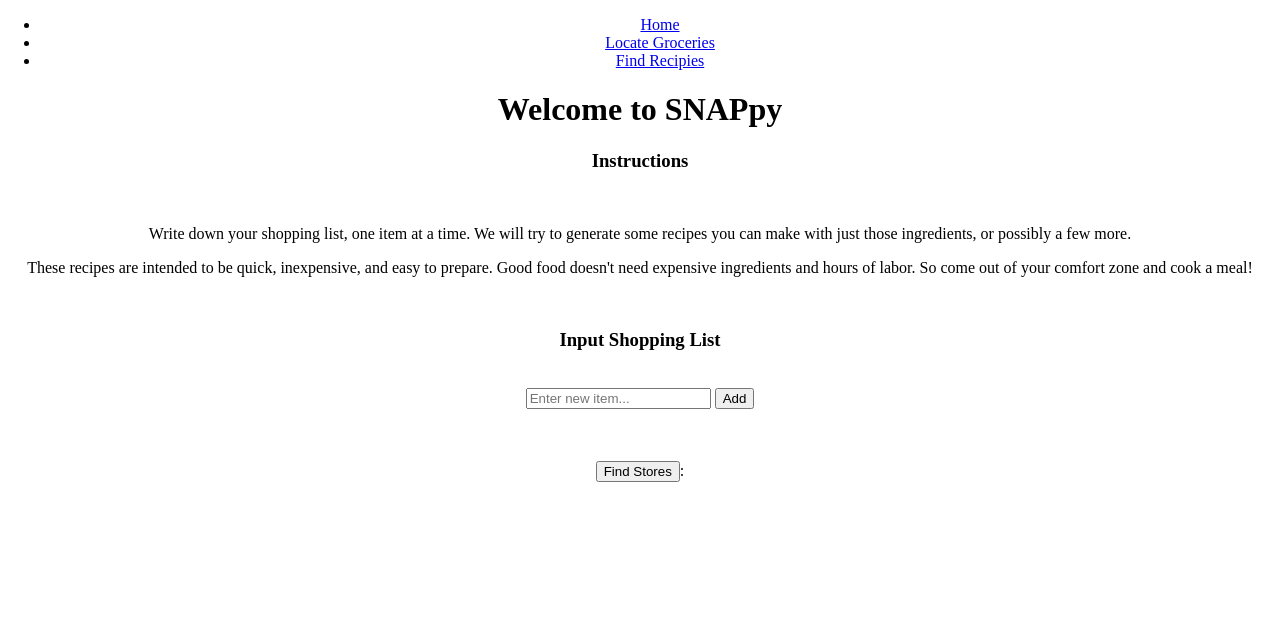
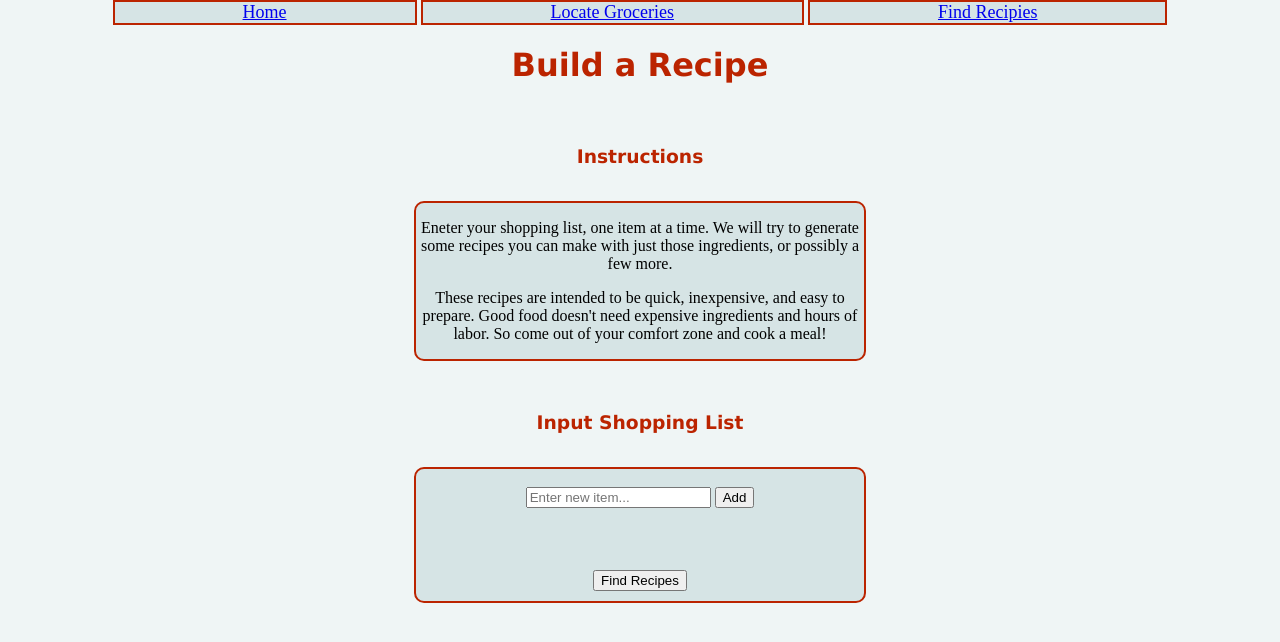
Before and after one commit to jekhi5/SNAPpy, a Django app: template backend/snap/templates/shoppinglist.html in a window 1280 px wide. Shown: the top 642 px of the page. Run offline with Django 3.2, Linux system fonts and the light colour scheme; the template is opened without the code that fills it, so the values that code supplies are empty.

Commit message:
satisfactory stlyle

```diff
--- /dev/null
+++ b/backend/snap/static/global_style.css
@@ -0,0 +1,81 @@
+body {
+    text-align: center;
+    margin: 0;
+    background-color: #EFF5F5;
+}
+
+.content-box {
+    border: 2px solid #BB2400;
+    background-color: #D6E4E5;
+    max-width: 35%;
+    font-size: 16px;
+    margin: auto;
+    display: block;
+    border-radius: 10px;
+}
+
+#topnav-container {
+    position: fixed;
+    margin: 0;
+    padding: 0;
+    top: 0;
+    width: 100%;
+    text-align: justify;
+    color: #EB6440;
+}
+
+#topnav {
+    list-style-type: none;
+    display: block;
+    margin: 0;
+    padding: 0;
+    top: 0;
+    width: 100%;
+    overflow: hidden;
+    text-align: center;
+    color: #EB6440;
+}
+
+.nav-item {
+    display: inline-block;
+    background-color: #D6E4E5;
+    color: #EB6440;
+    font-size: large;
+    padding-left: 10%;
+    padding-right: 10%;
+    border: 2px solid #BB2400;
+    text-decoration: italic;
+    text-align: center;
+    margin: auto;
+    max-width: 15%;
+}
+
+.nav-item:hover {
+    background-color: #A6B4B5;
+    color: #BB2400;
+}
+
+h1 {
+    padding: 25px;
+    color: #BB2400;
+    font-family: Verdana, Geneva, Tahoma, sans-serif;
+}
+
+h3 {
+    padding: 15px;
+    color: #BB2400;
+    font-family: Verdana, Geneva, Tahoma, sans-serif;
+}
+
+.new-item {
+    background-color:#D6E4E5;
+    position:
+}
+
+#shopping-list {
+    list-style-type: none;
+}
+
+#submit {
+    margin: 10px;
+}
--- a/backend/snap/static/shopping_list.js
+++ b/backend/snap/static/shopping_list.js
@@ -30,7 +30,7 @@
 // sends the current shopping list
 let sendList = () => {
     // disable the button until the list is altered.
-    document.getElementById('submit').onclick = "";
+    //document.getElementById('submit').onclick = "";
 
     const items = summarize_list();
 
--- a/backend/snap/templates/shoppinglist.html
+++ b/backend/snap/templates/shoppinglist.html
@@ -4,7 +4,7 @@
 <html>
   <head>
     <title>
-      SNAPpy - The SNAP Hub
+      SNAPpy - Recipe builder
     </title>
     <style>
         body {
@@ -21,6 +21,7 @@
   </head>
 
   <body>
+    <!-- Add this div to top!-->
     <div id="topnav-container">
         <ul id="topnav">
             <li class="nav-item"><a href="{% url 'landing' %}">Home</a></li>
@@ -29,17 +30,17 @@
         </ul>
     </div>
 
-
-    <h1>Welcome to SNAPpy</h1>
+    <div id="input-content">
+    <h1>Build a Recipe</h1>
 
     <h3>Instructions</h3>
-    <br>
         <div class="content-box">
-        <p> Write down your shopping list, one item at a time. We will try to generate some recipes you can make with just those ingredients, or possibly a few more. </p>
+            <p> Eneter your shopping list, one item at a time. We will try to generate some recipes you can make with just those ingredients, or possibly a few more. </p>
             <p> These recipes are intended to be quick, inexpensive, and easy to prepare. Good food doesn't need expensive ingredients and hours of labor. So come out of your comfort zone and cook a meal! </p>
         </div>
         <br>
         <h3>Input Shopping List</h3>
+        <div class="content-box">
             <br>
             <div id="list-container">
             <div id="new-item">
@@ -53,13 +54,15 @@
             </div>
             </div>
             <br>
-    <button id="submit" onclick="sendList()">Find Stores</button>:
+            <button id="submit" onclick="sendList()">Find Recipes</button>
             <br>
+        </div>
         <br>
         <br>
         <div id="results">
 
         </div>
+    </div>
   </body>
 </html>
 
```
Lines whose indentation alone changed are shown as unchanged.
